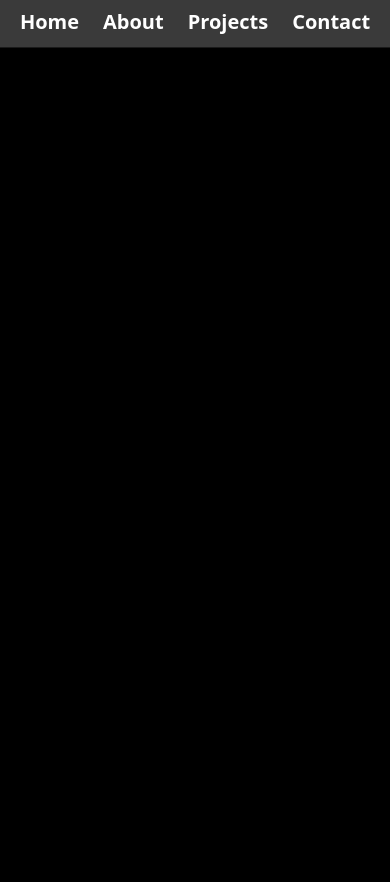
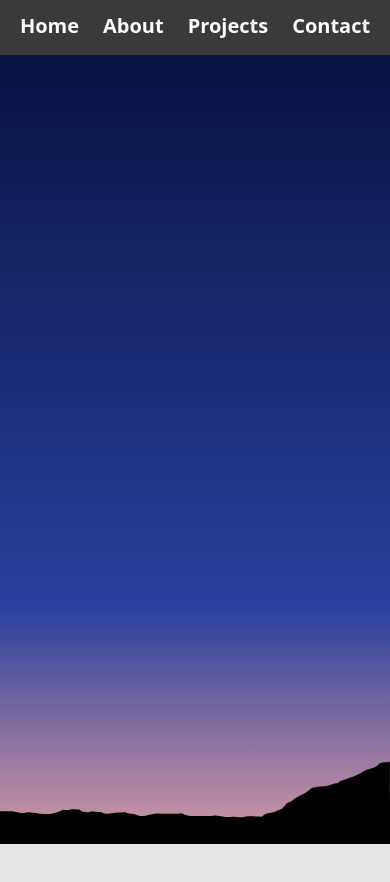
Before and after one commit to Zydico/portfolio, a Next.js app: page / in a window 390 px wide. Shown: the top 882 px of the page. After the commit the page ends 844 px from the top, so only its background shows below. Built offline with nearby package versions, Linux system fonts and the light colour scheme.

Commit message:
Added background to hero page

```diff
--- a/app/globals.css
+++ b/app/globals.css
@@ -13,7 +13,6 @@
 
 body {
   font-family: var(--font-main), sans-serif;
-  overflow: hidden;
   background-color: rgb(230, 230, 230);
 }
 
--- a/app/page.tsx
+++ b/app/page.tsx
@@ -16,7 +16,7 @@ export default function Home() {
       <header>
         <Navigation />
       </header>
-      <main className="">
+      <main>
         <Hero />
       </main>
     </div>
--- /dev/null
+++ b/components/Hero/Hero.css
@@ -0,0 +1,4 @@
+section {
+    height: calc(100vh - (var(--spacing) * 14));
+    background-image: linear-gradient(#091244, #2B409D 70%, #d69aa4);
+}
--- a/components/Hero/Hero.tsx
+++ b/components/Hero/Hero.tsx
@@ -1,13 +1,49 @@
-import React from 'react'
+'use client';
+import React, { useEffect, useRef } from 'react';
+import './Hero.css';
 
 import stars from './star_data.json';
 
 const Hero = () => {
+    const canvasRef = useRef<HTMLCanvasElement>(null);
+    const canvasContextRef = useRef<CanvasRenderingContext2D>(null);
+
+    useEffect(() => {
+        const canvas: HTMLCanvasElement | null = canvasRef.current;
+        if (canvas) {
+            canvas.width = window.innerWidth*2;
+            canvas.height = window.innerHeight*2;
+            const canvasContext: CanvasRenderingContext2D | null = canvas.getContext('2d');
+            if (canvasContext) {
+                canvasContext.scale(2,2);
+                canvasContext.translate(canvas.width/4, canvas.height/4);
+            }
+            canvasContextRef.current = canvasContext;
+            if (canvasContextRef.current && canvasContextRef.current) {
+                // starCanvasContextRef.current.rotate(120 * Math.PI / 180);
+                // starCanvasContextRef.current.arc(0, 0, 40, 0, 2 * Math.PI);
+                // starCanvasContextRef.current.fillStyle = 'red';
+                // starCanvasContextRef.current.fill();
+            }
+        }
+
+    }, [])
+
+    const draw = () => {
+        if (canvasContextRef && canvasContextRef.current) {
+            let ref = canvasContextRef.current;
+            ref.save();
+            ref.restore();
+
+        }
+    }
+
     return (
-        <section>
-            <canvas className="bg-black w-screen h-screen origin-center">
+        <section className="relative">
+            <canvas className="w-full h-full origin-center" ref={canvasRef}>
 
             </canvas>
+            <img src="/images/foreground.svg" alt="" className="object-fill absolute bottom-0 w-full h-1/1.75" />
         </section>
     )
 }
--- a/components/Navigation/Navigation.css
+++ b/components/Navigation/Navigation.css
@@ -2,7 +2,6 @@ nav {
     border-bottom: 1px solid #1a1a1a;
     box-shadow: 0 4px 4px rgba(0,0,0,0.3);
     background-color: rgba(40, 40, 40, 0.9);
-    font-weight: 600;
 }
 
 li:hover {
--- a/components/Navigation/Navigation.tsx
+++ b/components/Navigation/Navigation.tsx
@@ -1,24 +1,22 @@
-'use client'
-import React, { useState } from 'react'
+'use client';
+import React, { useState } from 'react';
 import './Navigation.css';
 
 const Navigation = () => {
-    const [activeMenu, setActiveMenu] = useState(false);
+    const [activeMenu, setActiveMenu] = useState<boolean>(false);
     const hamburgerClick = () => {
         setActiveMenu(!activeMenu);
     }
 
     return (
-        <section>
-            <nav className="flex items-center justify-center md:justify-end md:pr-30 text-white h-12 md:h-14" aria-label="top-menu">
+        <nav className="flex items-center justify-center md:justify-end md:pr-30 text-white h-14 font-[600]" aria-label="top-menu">
             <ul className="flex gap-6 text-xl pb-1">
-                    <li id="test">Home</li>
+                <li>Home</li>
                 <li>About</li>
                 <li>Projects</li>
                 <li>Contact</li>
             </ul>
         </nav>
-        </section>
     )
 }
 
```
Also changed, not shown: public/images/foreground.svg (added). Lines whose indentation alone changed are shown as unchanged.
